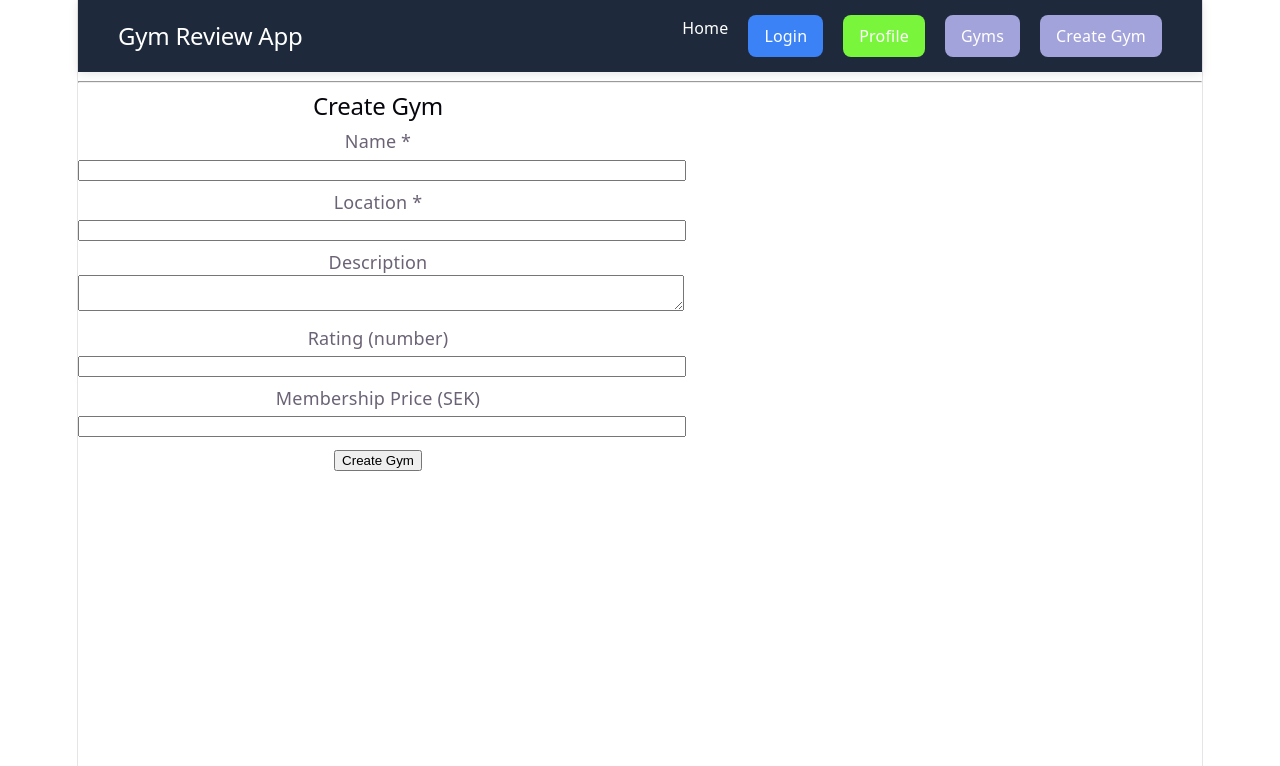
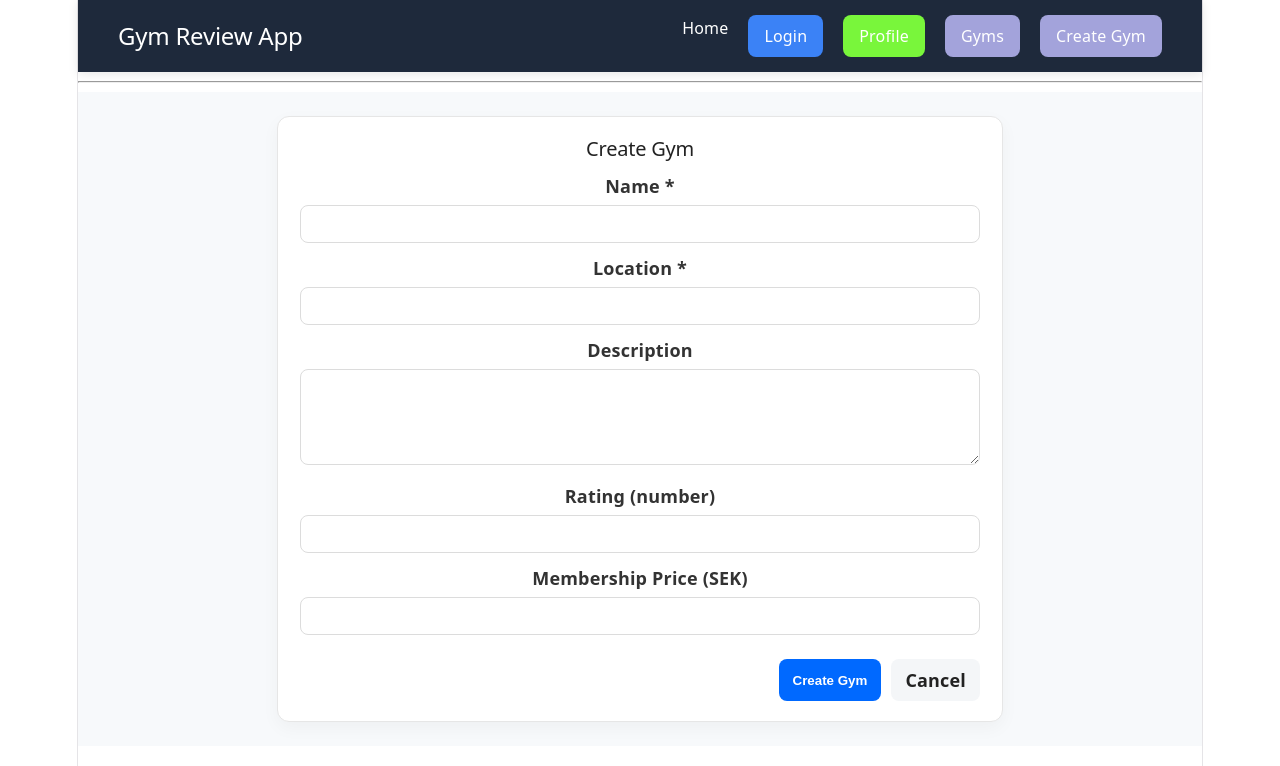
Before and after one commit to dimuthu-mad/Gym-Review-API-2, a React (Vite) app in the folder client/: page /gyms/create in a window 1280 px wide. Shown: the top 766 px of the page. Built offline with nearby package versions, Linux system fonts and the light colour scheme.

Commit message:
create gym with css

```diff
--- /dev/null
+++ b/client/src/components/Gyms/CreateGym.css
@@ -0,0 +1,114 @@
+.create-gym-container {
+  display: flex;
+  justify-content: center;
+  padding: 24px;
+  background: #f7f9fb;
+  min-height: 60vh;
+}
+
+.create-gym-card {
+  width: 100%;
+  max-width: 680px;
+  background: #ffffff;
+  border: 1px solid #e6e6e6;
+  border-radius: 12px;
+  box-shadow: 0 6px 18px rgba(20, 20, 30, 0.04);
+  padding: 20px 22px;
+}
+
+.cg-title {
+  margin: 0 0 12px;
+  font-size: 20px;
+  color: #222;
+}
+
+.cg-error {
+  color: #b00020;
+  background: #ffefef;
+  padding: 10px 12px;
+  border-radius: 8px;
+  margin-bottom: 12px;
+  font-size: 14px;
+}
+
+.cg-signin {
+  border-radius: 8px;
+  padding: 14px;
+  background: linear-gradient(180deg, #fff9f2 0%, #fff6ee 100%);
+  border: 1px solid #ffecd2;
+}
+
+.cg-signin h3 {
+  margin: 0 0 8px;
+}
+
+.cg-signin p {
+  margin: 0;
+}
+
+.cg-form {
+  display: flex;
+  flex-direction: column;
+  gap: 12px;
+}
+
+.cg-field label {
+  display: block;
+  margin-bottom: 6px;
+  color: #333;
+  font-weight: 600;
+}
+
+.cg-input,
+.cg-textarea {
+  width: 100%;
+  padding: 10px 12px;
+  border-radius: 8px;
+  border: 1px solid #dcdcdc;
+  font-size: 14px;
+  box-sizing: border-box;
+}
+
+.cg-textarea {
+  min-height: 96px;
+  resize: vertical;
+}
+
+.cg-actions {
+  display: flex;
+  gap: 10px;
+  margin-top: 12px;
+  justify-content: flex-end;
+}
+
+.cg-btn {
+  display: inline-flex;
+  align-items: center;
+  justify-content: center;
+  padding: 8px 14px;
+  border-radius: 8px;
+  text-decoration: none;
+  font-weight: 600;
+  cursor: pointer;
+  border: none;
+}
+
+.cg-btn-primary {
+  background: #0069ff;
+  color: #fff;
+}
+
+.cg-btn-ghost {
+  background: #f4f6f8;
+  color: #222;
+}
+
+@media (max-width: 520px) {
+  .create-gym-card {
+    padding: 14px;
+  }
+
+  .cg-actions {
+    flex-direction: column;
+  }
+}
--- a/client/src/components/Gyms/CreateGym.tsx
+++ b/client/src/components/Gyms/CreateGym.tsx
@@ -1,6 +1,7 @@
 import { useState } from "react";
 import axios from "axios";
 import { useNavigate, Link } from "react-router-dom";
+import "./CreateGym.css";
 
 const CreateGym = () => {
   const [name, setName] = useState("");
@@ -51,41 +52,60 @@ const CreateGym = () => {
   };
 
   return (
-    <div style={{ maxWidth: 600 }}>
-      <h2>Create Gym</h2>
-      {error && <div style={{ color: "red", marginBottom: 8 }}>{error}</div>}
-      <form onSubmit={handleSubmit}>
-        <div style={{ marginBottom: 8 }}>
+    <div className="create-gym-container">
+      <div className="create-gym-card">
+        <h2 className="cg-title">Create Gym</h2>
+        {/* {error && <div className="cg-error">{error}</div>} */}
+
+        {notAuthenticated ? (
+          <div className="cg-signin">
+            <h3>Sign in required</h3>
+            <p>You need to be signed in to create a gym.</p>
+            <div className="cg-actions">
+              <a
+                className="cg-btn cg-btn-primary"
+                href="http://localhost:3000/login"
+              >
+                Sign in
+              </a>
+              <Link className="cg-btn cg-btn-ghost" to="/gyms">
+                Back to gyms
+              </Link>
+            </div>
+          </div>
+        ) : (
+          <form className="cg-form" onSubmit={handleSubmit}>
+            <div className="cg-field">
               <label>Name *</label>
-          <br />
               <input
+                className="cg-input"
                 value={name}
                 onChange={(e) => setName(e.target.value)}
-            style={{ width: "100%" }}
               />
             </div>
-        <div style={{ marginBottom: 8 }}>
+
+            <div className="cg-field">
               <label>Location *</label>
-          <br />
               <input
+                className="cg-input"
                 value={location}
                 onChange={(e) => setLocation(e.target.value)}
-            style={{ width: "100%" }}
               />
             </div>
-        <div style={{ marginBottom: 8 }}>
+
+            <div className="cg-field">
               <label>Description</label>
-          <br />
               <textarea
+                className="cg-textarea"
                 value={description}
                 onChange={(e) => setDescription(e.target.value)}
-            style={{ width: "100%" }}
               />
             </div>
-        <div style={{ marginBottom: 8 }}>
+
+            <div className="cg-field">
               <label>Rating (number)</label>
-          <br />
               <input
+                className="cg-input"
                 type="number"
                 value={rating}
                 onChange={(e) =>
@@ -94,13 +114,13 @@ const CreateGym = () => {
                 min={0}
                 max={5}
                 step={0.1}
-            style={{ width: "100%" }}
               />
             </div>
-        <div style={{ marginBottom: 8 }}>
+
+            <div className="cg-field">
               <label>Membership Price (SEK)</label>
-          <br />
               <input
+                className="cg-input"
                 type="number"
                 value={membershipPrice}
                 onChange={(e) =>
@@ -109,15 +129,24 @@ const CreateGym = () => {
                   )
                 }
                 min={0}
-            style={{ width: "100%" }}
               />
             </div>
-        <div>
-          <button type="submit" disabled={loading}>
+
+            <div className="cg-actions">
+              <button
+                className="cg-btn cg-btn-primary"
+                type="submit"
+                disabled={loading}
+              >
                 {loading ? "Creating..." : "Create Gym"}
               </button>
+              <Link className="cg-btn cg-btn-ghost" to="/gyms">
+                Cancel
+              </Link>
             </div>
           </form>
+        )}
+      </div>
     </div>
   );
 };
```
Lines whose indentation alone changed are shown as unchanged.
